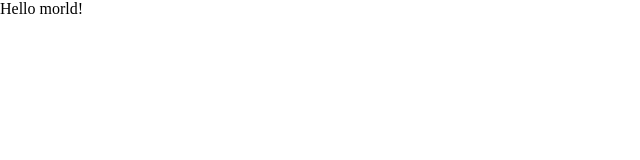
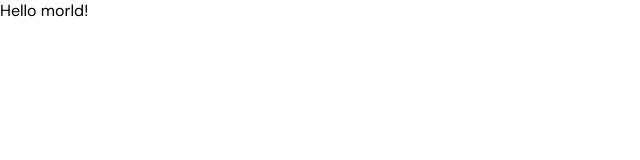
Before and after one commit to AlexMurrr/portfolio, a plain HTML site: page index.html in a window 1280 px wide. Shown: the full height of the page, 0-640 px from the left. Drawn offline with Linux system fonts and the light colour scheme.

Commit message:
style: add google fonte

```diff
--- a/css/main.css
+++ b/css/main.css
@@ -1 +1,10 @@
 @import './reset.css';
+@import url('https://fonts.googleapis.com/css2?family=DM+Sans:ital,opsz,wght@0,9..40,100..1000;1,9..40,100..1000&family=Poppins:wght@400;500;700&display=swap');
+
+
+/* font-family: "DM Sans", sans-serif;
+font-family: "Poppins", sans-serif; */
+
+ html, body {
+    font-family: "DM Sans", sans-serif;
+ }
```
